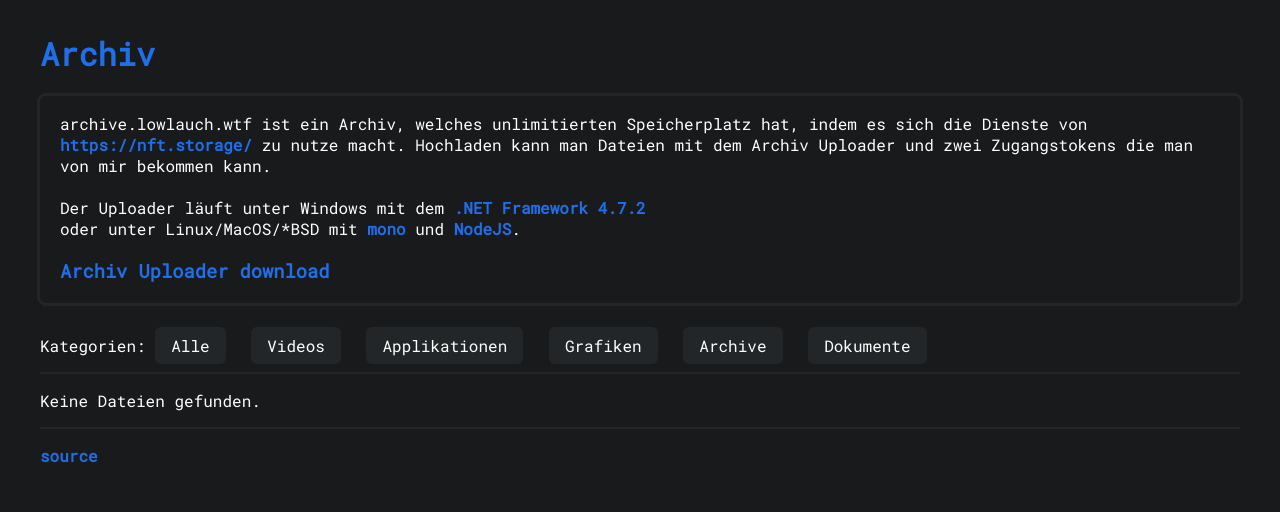
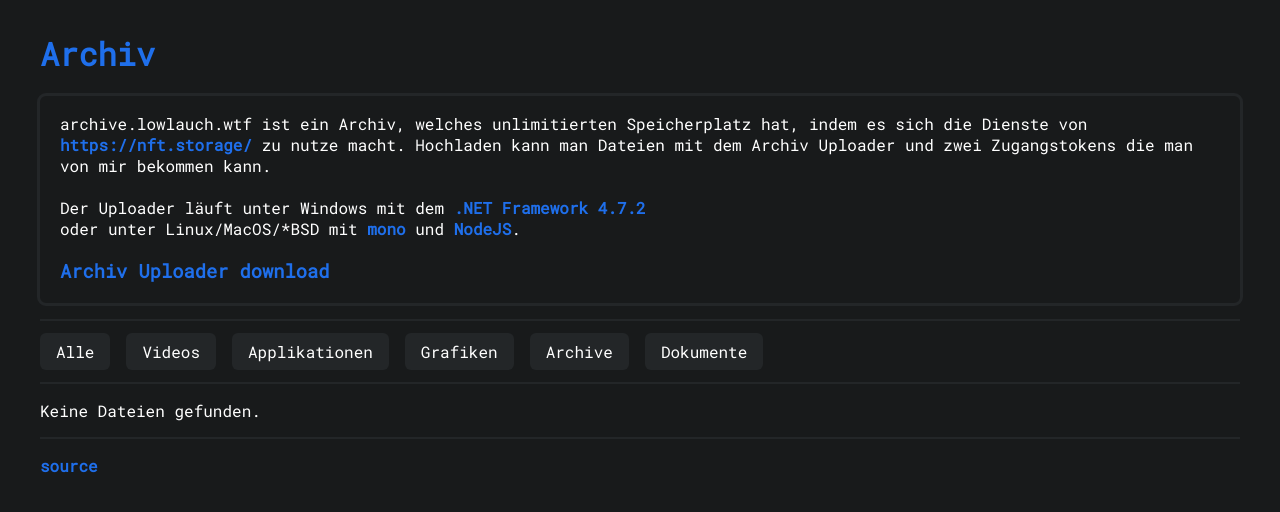
Before and after one commit to L0wLauch11/archive.lowlauch.wtf, a PHP site: page / in a window 1280 px wide. Shown: the top 512 px of the page. Run offline with PHP 8.4, Linux system fonts and the light colour scheme; data that the repository does not hold is empty.

Commit message:
update style for smaller screens

```diff
--- a/index.php
+++ b/index.php
@@ -31,19 +31,21 @@
             <h3><a href="/?file=ArchivUploader.7z">Archiv Uploader download</a></h3>
         </div>
 
-        <div style="padding-top: 32px"></div>
+        <div class="seperator-small-bottom"></div>
 
         <div class="category-select">
-            <span>Kategorien: </span>
-            <a href="/">Alle</a>
-            <a href="/?filetypes=mp4,m4a,flv,avi,webm,mov,mkv">Videos</a>
-            <a href="/?filetypes=exe,appimage,py,mpy,apk">Applikationen</a>
-            <a href="/?filetypes=png,webp,gif,apng,jpg,jpeg,qoi,svg,heic,heif,raw,tiff,psd,pdn,bmp">Grafiken</a>
-            <a href="/?filetypes=zip,7z,tar,xz,gz,rar">Archive</a>
-            <a href="/?filetypes=docx,doc,pdf">Dokumente</a>
+            <ul>
+                <li><a href="/">Alle</a></li>
+                <li><a href="/?filetypes=mp4,m4a,flv,avi,webm,mov,mkv">Videos</a></li>
+                <li><a href="/?filetypes=exe,appimage,py,mpy,apk">Applikationen</a></li>
+                <li><a href="/?filetypes=png,webp,gif,apng,jpg,jpeg,qoi,svg,heic,heif,raw,tiff,psd,pdn,bmp">Grafiken</a>
+                </li>
+                <li><a href="/?filetypes=zip,7z,tar,xz,gz,rar">Archive</a></li>
+                <li><a href="/?filetypes=docx,doc,pdf">Dokumente</a></li>
+            </ul>
         </div>
 
-        <div class="seperator"></div>
+        <div class="seperator-small-top"></div>
 
         <?php
 
--- a/style.css
+++ b/style.css
@@ -24,6 +24,24 @@ a {
     padding: 0px;
     margin-bottom: 16px;
     margin-top: 16px;
+}
+
+.seperator-small-bottom {
+    height: 2px;
+    background-color: #232628;
+    width: 100%;
+    padding: 0px;
+    margin-bottom: 4px;
+    margin-top: 16px;
+}
+
+.seperator-small-top {
+    height: 2px;
+    background-color: #232628;
+    width: 100%;
+    padding: 0px;
+    margin-bottom: 16px;
+    margin-top: 0px;
 }
 
 .container {
@@ -90,8 +108,35 @@ a {
     border-radius: 6px;
 }
 
-.category-select a {
-    margin-right: 16px;
+.category-select {
+    display: inline-block;
+}
+
+.category-select ul {
+    list-style: none;
+    padding: 8px 16px;
+    padding-bottom: 0px;
+    color: white;
+    border-radius: 6px;
+    padding-left: 0px;
+    margin: 0px;
+    display: inline-block;
+    height: auto;
+}
+
+.category-select li {
+    float: left;
+    margin-bottom: 8px;
+    list-style: none;
+    padding: 8px 8px;
+    padding-left: 0px;
+    margin-left: 0px;
+    margin-right: 8px;
+    color: white;
+    border-radius: 6px;
+}
+
+.category-select li a {
     padding: 8px 16px;
     color: white;
     font-weight: normal;
@@ -100,7 +145,7 @@ a {
     border-radius: 6px;
 }
 
-.category-select a:hover {
+.category-select li a:hover {
     color: #1F6FEB;
     font-weight: normal;
 }
```
